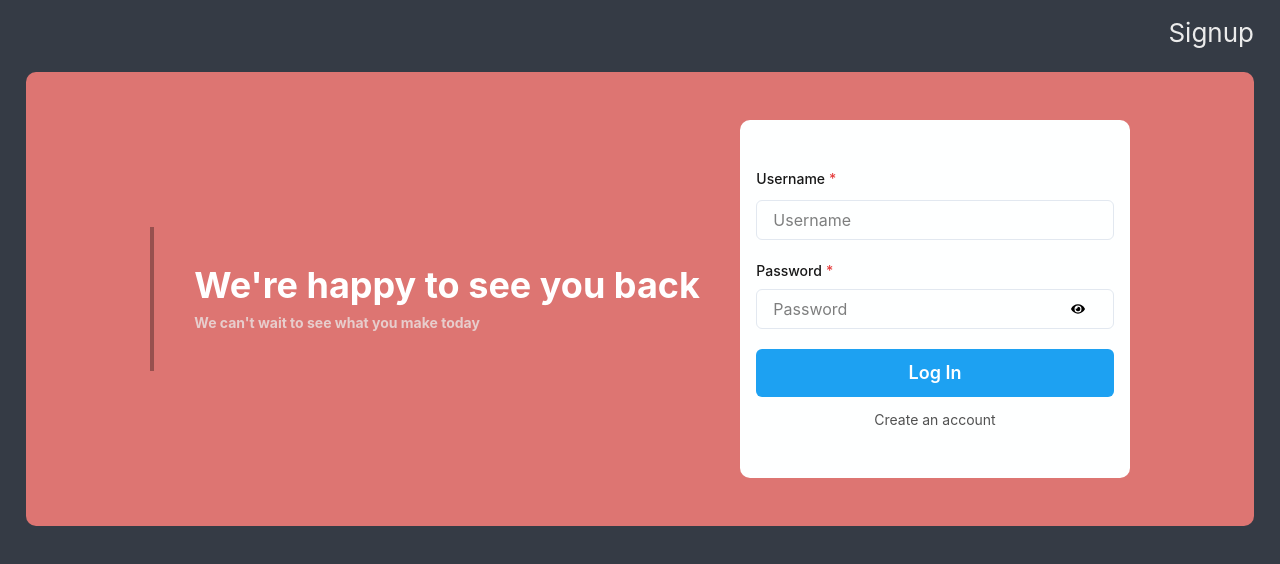
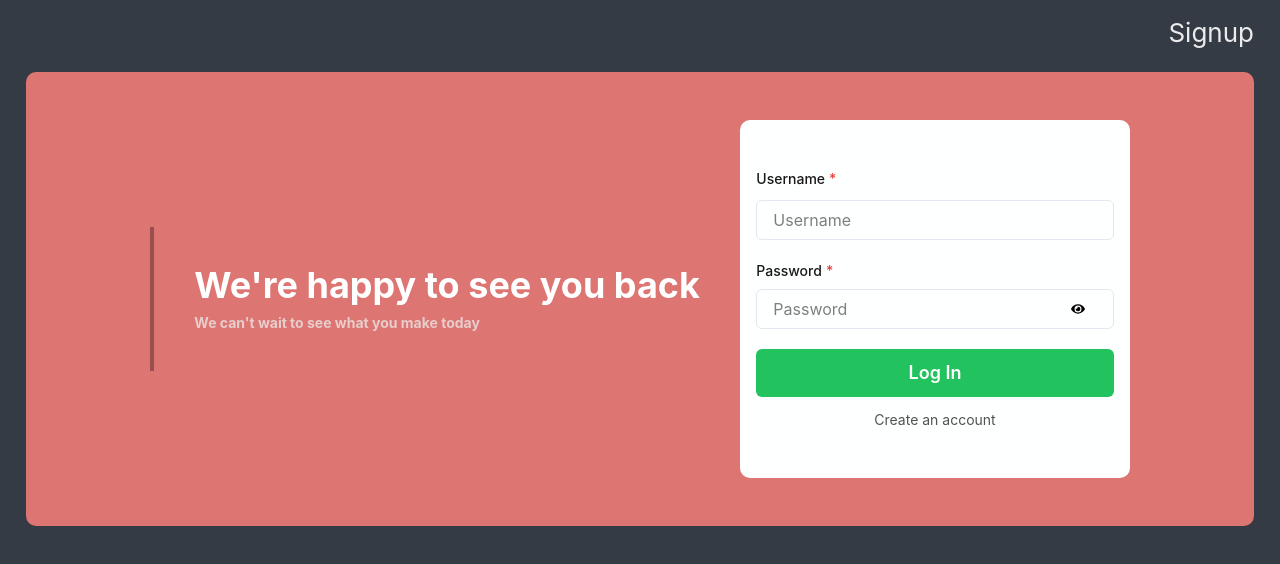
Before and after one commit to zakmayfield/login-signup-component, a React (Create React App) app: page /login in a window 1280 px wide. Shown: the top 564 px of the page. Built offline with nearby package versions, Linux system fonts and the light colour scheme.

Commit message:
changed color of log in button

```diff
--- a/src/components/Login.jsx
+++ b/src/components/Login.jsx
@@ -114,7 +114,7 @@ const Login = ({ setUser }) => {
             w='full'
             size='lg'
             mt='5'
-            colorScheme='twitter'
+            colorScheme='whatsapp'
             onClick={handleSubmit}
           >
             Log In
```
